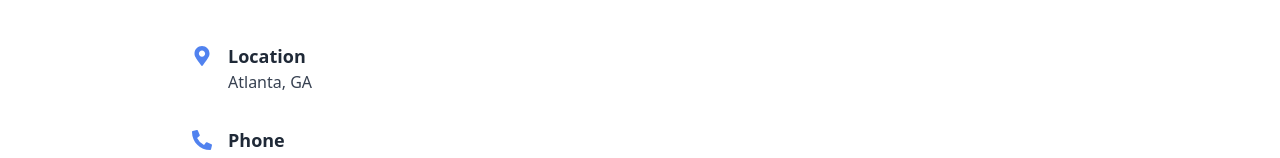
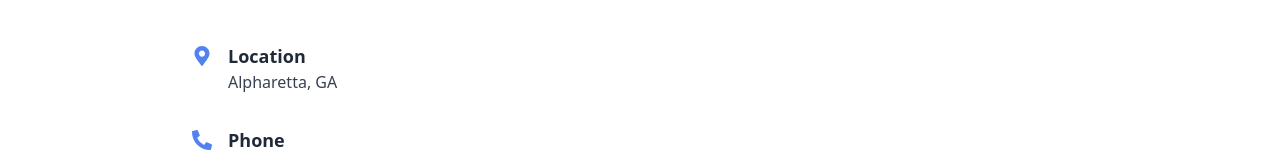
Before and after one commit to yashreddya/yashwanth-reddy, a React (Create React App) app: page / in a window 1280 px wide. Shown: the part 4085-4243 px from the top of the page. Built offline with nearby package versions, Linux system fonts and the light colour scheme.

Commit message:
Update Contact.jsx

```diff
--- a/src/components/Contact.jsx
+++ b/src/components/Contact.jsx
@@ -19,7 +19,8 @@ export default function Contact() {
             <FaMapMarkerAlt className="text-blue-600 text-xl mt-1 animate-pulse" />
             <div>
               <h4 className="text-lg font-semibold text-gray-800">Location</h4>
-              <p className="text-gray-700">Atlanta, GA</p>
+              <p className="text-gray-700">
+Alpharetta, GA</p>
             </div>
           </div>
 
```
